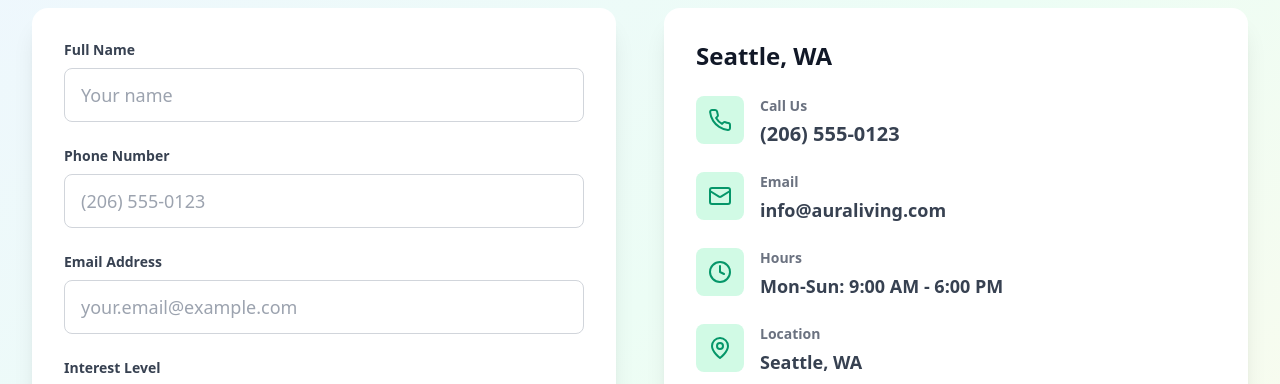
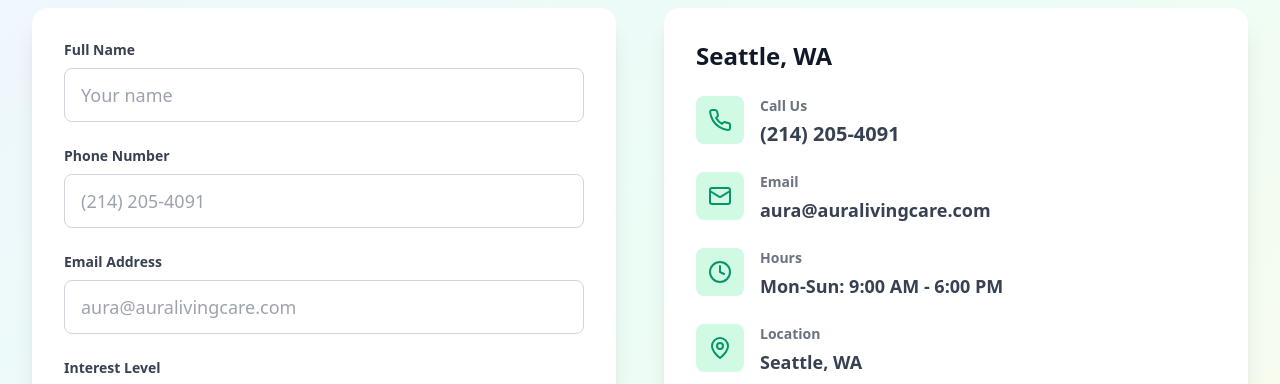
Before and after one commit to sfq24/Auraliving, a React (Vite) app: page / in a window 1280 px wide. Shown: the part 4560-4944 px from the top of the page. Built offline with nearby package versions, Linux system fonts and the light colour scheme.

Commit message:
Updated translations.ts

```diff
--- a/src/data/translations.ts
+++ b/src/data/translations.ts
@@ -138,9 +138,9 @@ export const translations = {
         name: 'Full Name',
         namePlaceholder: 'Your name',
         phone: 'Phone Number',
-        phonePlaceholder: '(206) 555-0123',
+        phonePlaceholder: '(214) 205-4091',
         email: 'Email Address',
-        emailPlaceholder: 'your.email@example.com',
+        emailPlaceholder: 'aura@auralivingcare.com',
         interest: 'Interest Level',
         interestOptions: {
           immediate: 'Immediate Need',
@@ -152,8 +152,8 @@ export const translations = {
         submit: 'Send Inquiry',
       },
       info: {
-        phone: '(206) 555-0123',
-        email: 'info@auraliving.com',
+        phone: '(214) 205-4091',
+        email: 'aura@auralivingcare.com',
         hours: 'Mon-Sun: 9:00 AM - 6:00 PM',
         address: 'Seattle, WA',
       },
@@ -308,9 +308,9 @@ export const translations = {
         name: '姓名',
         namePlaceholder: '请输入您的姓名',
         phone: '电话',
-        phonePlaceholder: '(206) 555-0123',
+        phonePlaceholder: '(214) 205-4091',
         email: '邮箱',
-        emailPlaceholder: 'your.email@example.com',
+        emailPlaceholder: 'aura@auralivingcare.com',
         interest: '需求紧迫程度',
         interestOptions: {
           immediate: '急需入住',
@@ -322,9 +322,8 @@ export const translations = {
         submit: '提交咨询',
       },
       info: {
-        phone: '(206) 555-0123',
-        email: 'info@auraliving.com',
-        hours: '周一至周日：上午9点 - 下午6点',
+        phone: '(214) 205-4091',
+        email: 'aura@auralivingcare.com',
         address: '华盛顿州，西雅图',
       },
       callUs: '致电咨询',
```
